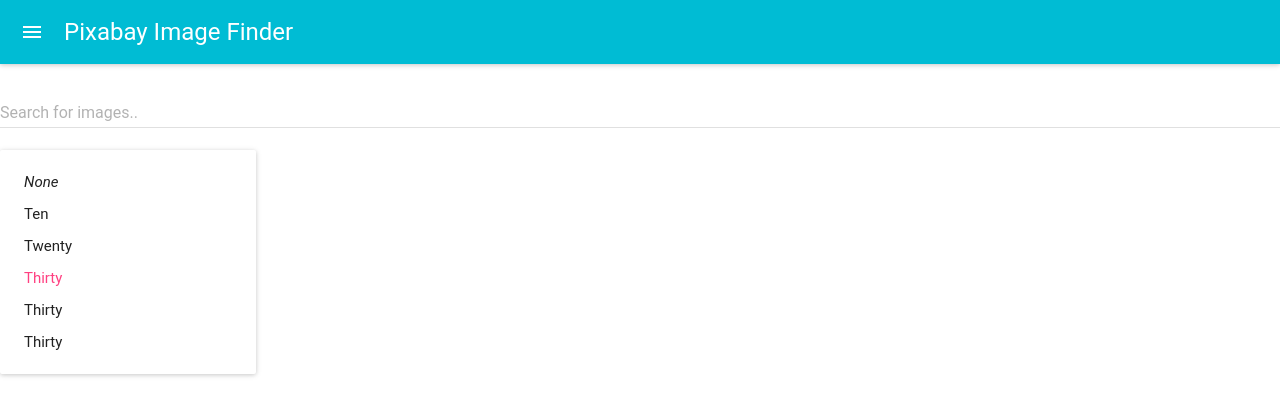
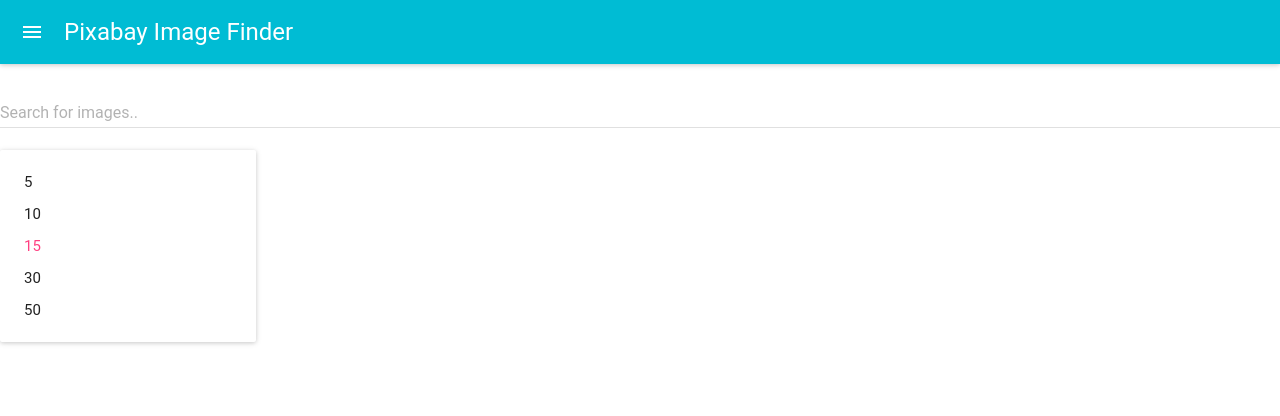
Before and after one commit to IsaacLeanos/pixabay-image-finder, a React (Create React App) app in the folder pixabay_image_finder/: page / in a window 1280 px wide. Both pictures are taken after a click on the button 232 px from the left and 182 px from the top of the page. Shown: the top 416 px of the page. Built offline with nearby package versions, Linux system fonts and the light colour scheme.

Commit message:
api search results

```diff
--- a/pixabay_image_finder/src/component/search/Search.js
+++ b/pixabay_image_finder/src/component/search/Search.js
@@ -1,8 +1,9 @@
 import React from 'react';
-import {Component}from 'react';
 import TextField from 'material-ui/TextField';
 import SelectField from 'material-ui/SelectField';
 import MenuItem from 'material-ui/MenuItem';
+import axios from 'axios';
+import ImageResults from '../image-result/ImageResults';
 
 class Search extends React.Component {
 
@@ -10,16 +11,29 @@
         searchText:'',
         amount:15,
         apiUrl:'https://pixabay.com/api',
-        apiKey:'',
+        apiKey:'10573179-5fe3c55bc0409172c4f17e306',
         images:[]
-    }
+    };
+
+    onTextChange=(e)=>{
+        this.setState({[e.target.name]:e.target.value},()=>{
+            axios.get(`${this.state.apiUrl}/?key=${this.state.apiKey}&q=${this.state.searchText}&image_type=photo
+            &per_page=${this.state.amount}&safesearch=true`)
+            .then(res=>this.setState({images:res.data.hits}))
+            .catch(e=>console.log('error',e));
+        });
+    };
+
+    onAmountChange=(e,index,value)=>this.setState({amount:value});
 
   render() {
+    console.log(this.state.images)
     return (
       <div>
 
         <TextField
-            name='SearchText' value={this.state.searchText}
+            name='searchText'
+            value={this.state.searchText}
             onChange={this.onTextChange}
             floatingLabelText='Search for images..'
             fullWidth={true}
@@ -32,17 +46,15 @@
             value={this.state.amount}
             onChange={this.onAmountChange}
         >
-            <MenuItem value="">
-            <em>None</em>
-            </MenuItem>
-            <MenuItem value={5}>Ten</MenuItem>
-            <MenuItem value={10}>Twenty</MenuItem>
-            <MenuItem value={15}>Thirty</MenuItem>
-            <MenuItem value={30}>Thirty</MenuItem>
-            <MenuItem value={50}>Thirty</MenuItem>
+            <MenuItem value={5} primaryText={5}/>
+            <MenuItem value={10} primaryText={10}/>
+            <MenuItem value={15} primaryText={15}/>
+            <MenuItem value={30} primaryText={30}/>
+            <MenuItem value={50} primaryText={50}/>
         </SelectField>
 
           <br/>
+
       </div>
     )
   }
```
Also changed, not shown: pixabay_image_finder/src/component/image-result/ImageResults.js (added), 1 other file (tests, documents, lock files or other folders).
